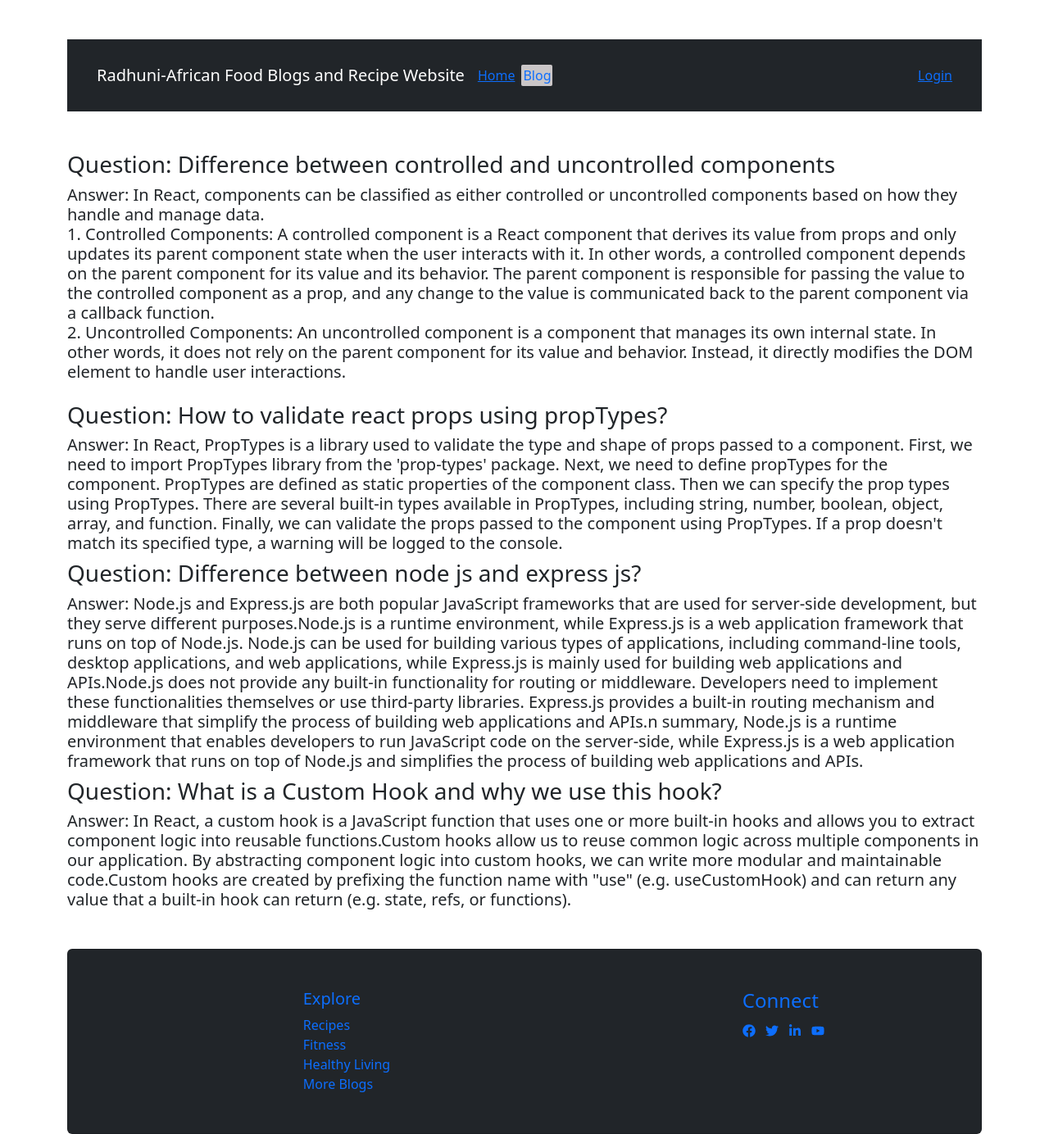
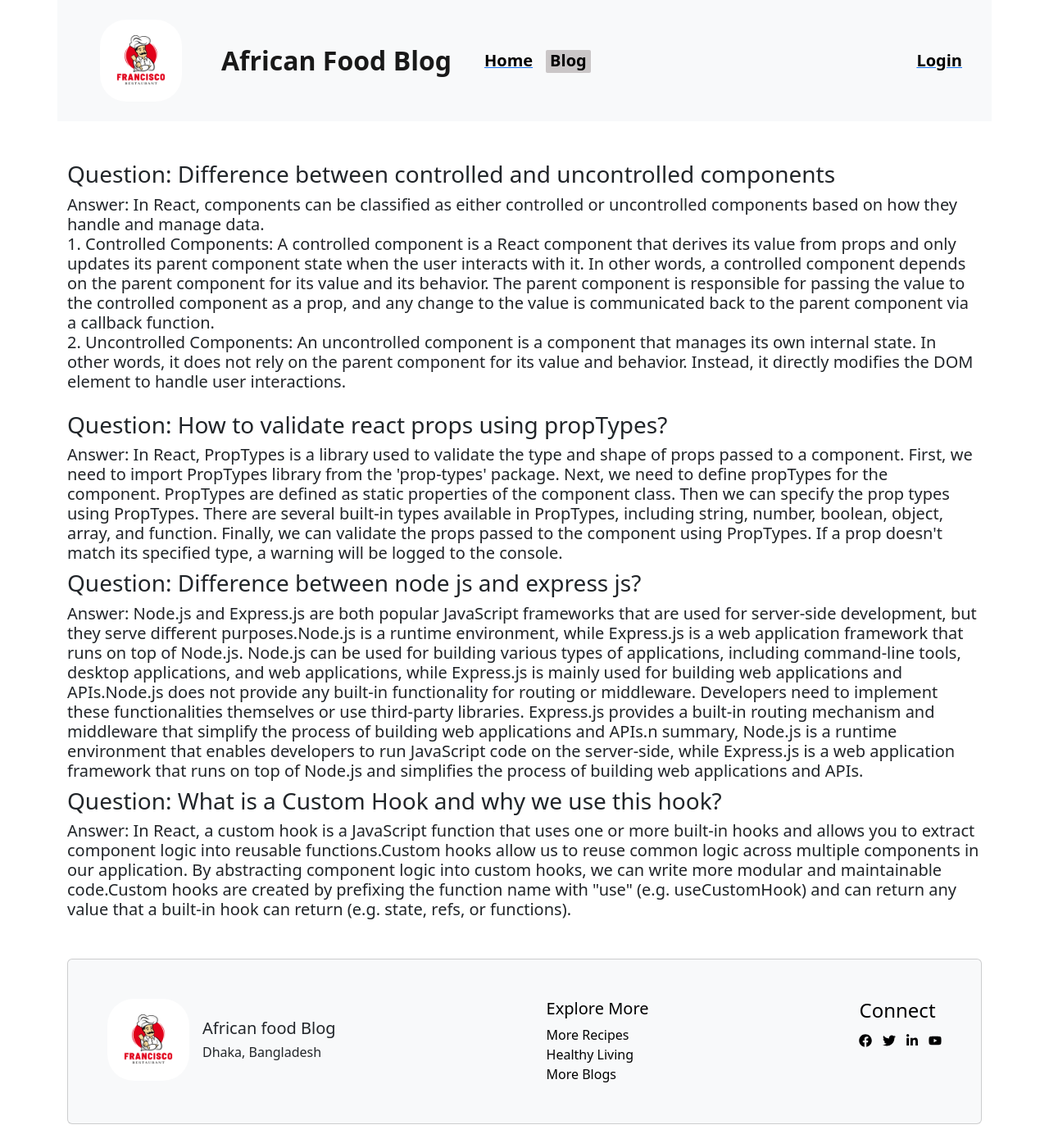
Before and after one commit to zabaidulbd/african-food-client-side, a React (Vite) app: page /blog in a window 1280 px wide. Shown: the whole page at 82% size. Built offline with nearby package versions, Linux system fonts and the light colour scheme; no server answers.

Commit message:
add header and footer

```diff
--- a/src/ActiveLink/ActiveLink.css
+++ b/src/ActiveLink/ActiveLink.css
@@ -1,6 +1,9 @@
 .active {
     background-color: rgb(202, 198, 199);
-    padding: 2px;
+    padding-top: 3px;
+    padding-bottom: 3px;
+    padding-left: 5px;
+    padding-right: 5px;
     border-radius: 2px;
     text-decoration: none;
 }
--- a/src/layouts/Main.jsx
+++ b/src/layouts/Main.jsx
@@ -1,7 +1,6 @@
 import React from 'react';
 import Footer from '../pages/shared/Footer/Footer';
 import Header from '../pages/shared/Header/Header';
-import TitleBar from '../pages/shared/TitleBar/TitleBar';
 import Banner from '../pages/shared/Banner/Banner';
 import TrendyFood from '../pages/shared/TrendyFood/TrendyFood';
 import KidFriendlyRecipe from '../pages/shared/KidFriendlyRecipe/KidFriendlyRecipe';
@@ -10,7 +9,6 @@ import SingleChef from '../pages/shared/SingleChef/SingleChef';
 const Main = () => {
     return (
         <div>
-            <TitleBar></TitleBar>
             <Header></Header>
             <Banner></Banner>
             <SingleChef></SingleChef>
--- a/src/pages/shared/Blog/Blog.jsx
+++ b/src/pages/shared/Blog/Blog.jsx
@@ -4,8 +4,9 @@ import Footer from '../Footer/Footer';
 
 const Blog = () => {
     return (
-        <div className='container mt-5'>
+        <>
             <Header></Header>
+            <div className='container'>
                 <div className='mb-4'>
                     <h3>Question: Difference between controlled and uncontrolled components</h3>
                     <h5>Answer: In React, components can be classified as either controlled or uncontrolled components based on how they handle and manage data. <br />  1. Controlled Components: A controlled component is a React component that derives its value from props and only updates its parent component state when the user interacts with it. In other words, a controlled component depends on the parent component for its value and its behavior. The parent component is responsible for passing the value to the controlled component as a prop, and any change to the value is communicated back to the parent component via a callback function. <br />
@@ -25,8 +26,10 @@ const Blog = () => {
                     <h3>Question: What is a Custom Hook and why we use this hook?</h3>
                     <h5>Answer: In React, a custom hook is a JavaScript function that uses one or more built-in hooks and allows you to extract component logic into reusable functions.Custom hooks allow us to reuse common logic across multiple components in our application. By abstracting component logic into custom hooks, we can write more modular and maintainable code.Custom hooks are created by prefixing the function name with "use" (e.g. useCustomHook) and can return any value that a built-in hook can return (e.g. state, refs, or functions).</h5>
                 </div>
+            </div>
+
             <Footer></Footer>
-        </div>
+        </>
     );
 };
 
--- a/src/pages/shared/Footer/Footer.jsx
+++ b/src/pages/shared/Footer/Footer.jsx
@@ -1,25 +1,36 @@
 import React from 'react';
 import { Card } from 'react-bootstrap';
 import { FaFacebook, FaTwitter, FaLinkedinIn, FaYoutube } from 'react-icons/fa';
+import logoFooter from '../../../assets/Navbar/logo.png'
 
 const Footer = () => {
     return (
-        <div className='mt-5'>
-            <Card bg="dark" variant="dark">
-                <div className='d-flex justify-content-around'>
+        <div className='mt-5 container'>
+            <Card bg="light" variant="light">
+                <div className='d-flex justify-content-between'>
+                    <div className='mt-5 ms-5'>
+                        <div className='d-flex'>
+                            <div>
+                                <img className='rounded-5' style={{ width: '100px', height: '100px' }} src={logoFooter} alt="" />
+                            </div>
+                            <div className='mt-4 ms-3'>
+                                <h5>African food Blog</h5>
+                                <h6>Dhaka, Bangladesh</h6>
+                            </div>
+                        </div>
+                    </div>
                     <div>
-                        <Card.Body className='ms-5 p-5 text-primary'>
-                            <Card.Title>Explore</Card.Title>
+                        <Card.Body className='p-5 text-black'>
+                            <Card.Title>Explore More</Card.Title>
                             <Card.Text>
-                                <span>Recipes</span> <br />
-                                <span>Fitness</span> <br />
+                                <span>More Recipes</span> <br />
                                 <span>Healthy Living</span><br />
                                 <span>More Blogs</span>
                             </Card.Text>
                         </Card.Body>
                     </div>
-                    <div className='mt-5 text-primary'>
-                        <h4>Connect</h4>
+                    <div className='mt-5 text-black me-5'>
+                        <h4 className='mb-2'>Connect</h4>
                         <p> <span><FaFacebook /></span> <span className='mx-2'><FaTwitter></FaTwitter></span> <span><FaLinkedinIn></FaLinkedinIn></span> <span><FaYoutube className='ms-2'></FaYoutube></span> </p>
                     </div>
                 </div>
--- a/src/pages/shared/Header/Header.jsx
+++ b/src/pages/shared/Header/Header.jsx
@@ -2,6 +2,7 @@ import React, { useContext } from 'react';
 import { Button, Container, Image, Nav, Navbar } from 'react-bootstrap';
 import { AuthContext } from '../../../providers/AuthProvider';
 import ActiveLink from '../../../ActiveLink/ActiveLink';
+import logo from '../../../assets/Navbar/logo.png'
 
 const Header = () => {
     const { user, logOut } = useContext(AuthContext);
@@ -12,14 +13,15 @@ const Header = () => {
     }
 
     return (
-        <Navbar className='container my-5 p-4' collapseOnSelect expand="lg" bg="dark" variant="dark">
+        <Navbar className='container mb-5 p-4' collapseOnSelect expand="lg" bg="light" variant="light">
             <Container>
-                <Navbar.Brand href="#home">Radhuni-African Food Blogs and Recipe Website</Navbar.Brand>
+                <img className='me-5 ms-3 rounded-5' style={{ width: '100px', height: '100px' }} src={logo} alt="" />
+                <Navbar.Brand href="#home" className='fs-2 fw-bold'>African Food Blog</Navbar.Brand>
                 <Navbar.Toggle aria-controls="responsive-navbar-nav" />
                 <Navbar.Collapse id="responsive-navbar-nav">
                     <Nav className="me-auto">
-                        <span className='me-2'><ActiveLink to={'/'}>Home</ActiveLink></span>
-                        <span><ActiveLink to={'/blog'}>Blog</ActiveLink></span>
+                        <span className='ms-4 me-2'><ActiveLink to={'/'}> <span className='fw-semibold text-black fs-5'>Home</span></ActiveLink></span>
+                        <span className='mx-2 text-black fw-semibold'><ActiveLink to={'/blog'}><span className='fw-semibold text-black fs-5'>Blog</span></ActiveLink></span>
                     </Nav>
                     <Nav>
                         {
@@ -32,8 +34,8 @@ const Header = () => {
                         }
                         {
                             user ?
-                                <Button onClick={handleLogOut} variant="secondary">Log-Out</Button> :
-                                <ActiveLink to={'/login'}>Login</ActiveLink>
+                                <Button className='fw-semibold text-black fs-5' onClick={handleLogOut} variant="secondary">Log-Out</Button> :
+                                <ActiveLink to={'/login'}> <span className='fw-semibold text-black fs-5'>Login</span></ActiveLink>
                         }
                     </Nav>
                 </Navbar.Collapse>
--- a/src/pages/shared/TitleBar/TitleBar.jsx
+++ /dev/null
@@ -1,12 +0,0 @@
-import React from 'react';
-
-const TitleBar = () => {
-    return (
-        <div className='text-center my-5'>
-            <h1 className='fw-bold'>Radhuni</h1>
-            <h4>African Food Blogs and Recipe Website</h4>
-        </div>
-    );
-};
-
-export default TitleBar;
```
Also changed, not shown: src/assets/Navbar/logo.png (added). Lines whose indentation alone changed are shown as unchanged.
